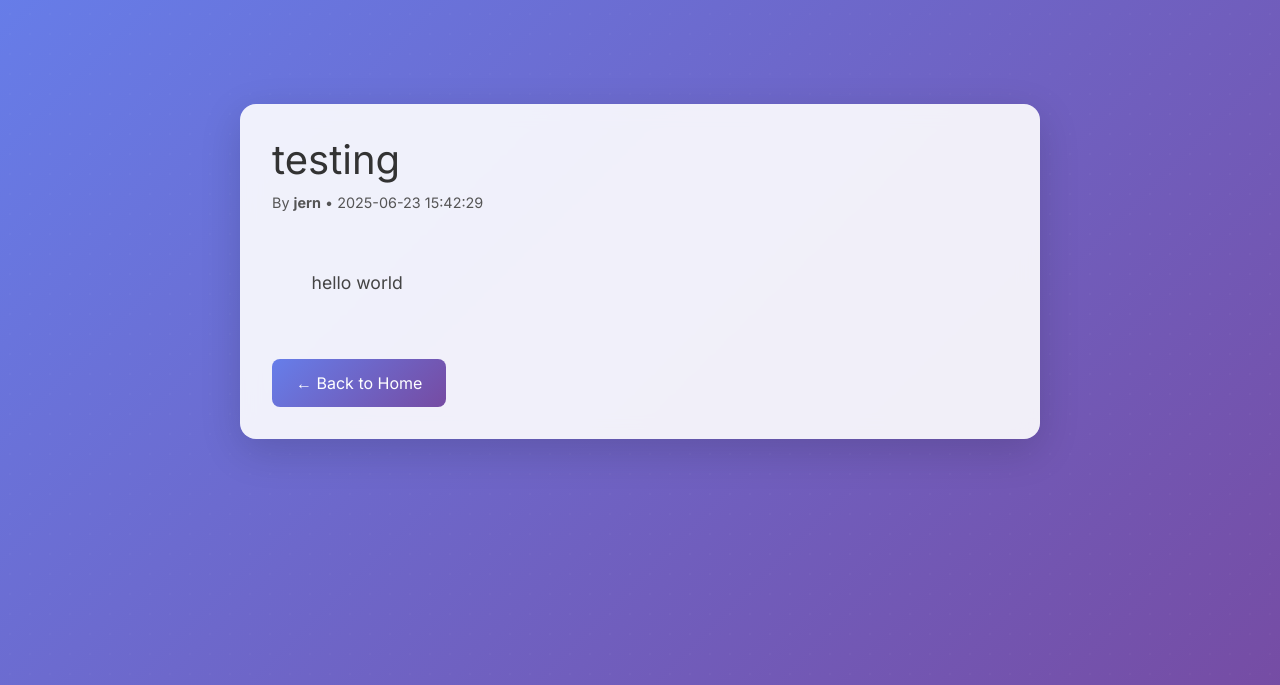
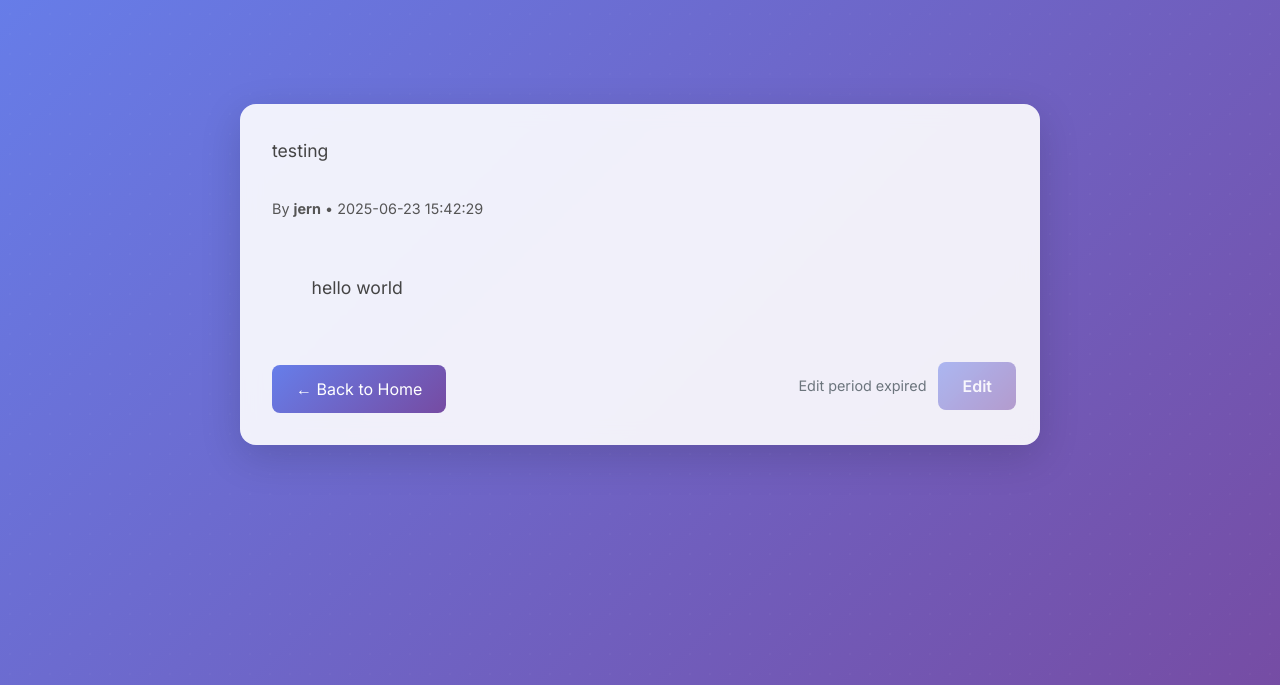
Before and after one commit to jern2004/VulnFix-BlogApp, a Flask app: page /post/1 in a window 1280 px wide. Shown: the part 56-741 px from the top of the page. Run offline with Flask 3, Linux system fonts and the light colour scheme; a user stored in the database is signed in; data comes from the database, SQL or seed files in the repository; both versions use the stored data as it was after the commit.

Commit message:
Implemented edit with a 1 hour countdown in view_post

```diff
--- a/app/models.py
+++ b/app/models.py
@@ -1,5 +1,6 @@
 import os
 import sqlite3
+from datetime import datetime
 from flask import current_app
 from werkzeug.security import generate_password_hash
 
@@ -72,28 +73,41 @@ def get_all_posts():
     )
     rows = cursor.fetchall()
     conn.close()
-    return [
-        {
-          'id': row['id'],
-          'title': row['title'],
-          'preview': row['content'][:100],
-          'author': row['author'],
-          'created_at': row['created_at']
-        }
-        for row in rows
-    ]
+
+    posts = []
+    for row in rows:
+        created = datetime.fromisoformat(row['created_at'])
+        posts.append({
+            'id': row['id'],
+            'title': row['title'],
+            'preview': row['content'][:100],
+            'author': row['author'],
+            'created_at': created
+        })
+    return posts
 
 def get_post_by_id(post_id):
     conn   = get_db_connection()
     cursor = conn.cursor()
     cursor.execute(
-        'SELECT p.id, p.title, p.content, p.author, p.created_at '
-        'FROM posts p WHERE p.id = ?',
+        'SELECT id, title, content, author, created_at FROM posts WHERE id = ?',
         (post_id,)
     )
-    post = cursor.fetchone()
+    row = cursor.fetchone()
     conn.close()
-    return post
+
+    if row is None:
+        return None
+
+    # parse the timestamp string into a datetime
+    created = datetime.fromisoformat(row['created_at'])
+    return {
+        'id': row['id'],
+        'title': row['title'],
+        'content': row['content'],
+        'author': row['author'],
+        'created_at': created
+    }
 
 def add_post(title, content, author):
     """
@@ -108,3 +122,16 @@ def add_post(title, content, author):
     )
     conn.commit()
     conn.close()
+
+def update_post(post_id, title, content):
+    """
+    Update an existing post’s title and content.
+    """
+    conn   = get_db_connection()
+    cursor = conn.cursor()
+    cursor.execute(
+        'UPDATE posts SET title = ?, content = ? WHERE id = ?',
+        (title, content, post_id)
+    )
+    conn.commit()
+    conn.close()
--- a/app/routes.py
+++ b/app/routes.py
@@ -1,22 +1,25 @@
+import os
+import sqlite3
+from datetime import datetime, timedelta
+from functools import wraps
 from flask import (
-    Flask, render_template, request, redirect,
-    url_for, session, flash
+    Flask, render_template, request,
+    redirect, url_for, session, flash
 )
-from functools import wraps
 from werkzeug.security import check_password_hash
 
 from app.models import (
-    init_db, add_user, get_user_by_username,
-    get_user_by_email, get_all_posts, add_post,
-    get_post_by_id
+    init_db,
+    add_user, get_user_by_username, get_user_by_email,
+    get_all_posts, add_post, get_post_by_id, update_post
 )
 from app.forms import PostForm
 from markupsafe import Markup
 
 app = Flask(__name__)
-app.secret_key = 'something_secret'  # change in prod!
+app.secret_key = os.environ.get('SECRET_KEY', 'something_secret')  # change in prod!
 
-# ensure tables exist
+# Ensure tables exist
 init_db()
 
 def login_required(f):
@@ -33,7 +36,7 @@ def index():
     posts = get_all_posts()
     return render_template('index.html', posts=posts)
 
-@app.route('/register', methods=['GET','POST'])
+@app.route('/register', methods=['GET', 'POST'])
 def register():
     if request.method == 'POST':
         username = request.form['username']
@@ -50,12 +53,12 @@ def register():
 
     return render_template('register.html')
 
-@app.route('/login', methods=['GET','POST'])
+@app.route('/login', methods=['GET', 'POST'])
 def login():
     if request.method == 'POST':
         username = request.form['username']
         password = request.form['password']
-        user = get_user_by_username(username)
+        user     = get_user_by_username(username)
 
         if user and check_password_hash(user['password'], password):
             session['username'] = user['username']
@@ -73,12 +76,11 @@ def logout():
     flash('Logged out.', 'info')
     return redirect(url_for('index'))
 
-@app.route('/post/new', methods=['GET','POST'])
+@app.route('/post/new', methods=['GET', 'POST'])
 @login_required
 def new_post():
     form = PostForm()
     if form.validate_on_submit():
-        # Note: we pass session['username'] because `author` is TEXT
         add_post(
             form.title.data,
             form.content.data,
@@ -86,8 +88,45 @@ def new_post():
         )
         flash('Your post has been published!', 'success')
         return redirect(url_for('index'))
+    # `edit=False` so your template can show "New Post"
+    return render_template('new_post.html', form=form, edit=False)
 
-    return render_template('new_post.html', form=form)
+@app.route('/post/edit/<int:post_id>', methods=['GET', 'POST'])
+@login_required
+def edit_post(post_id):
+    post = get_post_by_id(post_id)
+    if post is None:
+        flash('Post not found.', 'warning')
+        return redirect(url_for('index'))
+
+    # Only the author may edit
+    if session.get('username') != post['author']:
+        flash('You’re not allowed to edit that post.', 'danger')
+        return redirect(url_for('view_post', post_id=post_id))
+
+    # Enforce the 1-hour edit window
+    cutoff = post['created_at'] + timedelta(hours=1)
+    if datetime.utcnow() > cutoff:
+        flash('The edit window has closed (1 hour after posting).', 'warning')
+        return redirect(url_for('view_post', post_id=post_id))
+
+    # Pre-fill form with existing title/content
+    form = PostForm(data={
+        'title':   post['title'],
+        'content': post['content']
+    })
+
+    if form.validate_on_submit():
+        update_post(
+            post_id,
+            form.title.data,
+            form.content.data
+        )
+        flash('Your post has been updated.', 'success')
+        return redirect(url_for('view_post', post_id=post_id))
+
+    # `edit=True` so your template can show "Edit Post"
+    return render_template('new_post.html', form=form, edit=True)
 
 @app.route('/post/<int:post_id>')
 def view_post(post_id):
--- a/app/static/css/view_post.css
+++ b/app/static/css/view_post.css
@@ -13,13 +13,16 @@
 }
 
 .view-post-container {
+  position: relative;
+  padding: 2rem;
   background: rgba(255,255,255,0.9);
   backdrop-filter: blur(10px);
   border-radius: 16px;
   box-shadow: 0 12px 40px rgba(0,0,0,0.15);
   max-width: 800px;
   width: 100%;
-  padding: 2rem;
+  overflow-wrap: break-word;
+  word-wrap: break-word;
 }
 
 .view-post-container h1 {
@@ -34,12 +37,14 @@
   margin-bottom: 1.5rem;
 }
 
+.view-post-container h1,
 .view-post-container .post-content {
   font-size: 1.1rem;
   line-height: 1.7;
   color: #444;
   white-space: pre-wrap;
   margin-bottom: 2rem;
+  word-break: break-word;
 }
 
 .back-btn {
@@ -57,3 +62,51 @@
   transform: translateY(-2px);
   box-shadow: 0 4px 15px rgba(102,126,234,0.6);
 }
+
+.edit-section {
+  position: absolute;
+  bottom: 2.2rem;
+  right: 1.5rem;
+
+  display: flex;
+  align-items: center;
+  gap: 0.75rem;
+}
+
+/* 3. Swap the visual order: countdown first, then button */
+.edit-section #countdown {
+  order: 1;
+}
+.edit-section #edit-button {
+  order: 2;
+}
+
+/* 4. Countdown text */
+.edit-section #countdown {
+  font-size: 0.9rem;
+  color: #6c757d;
+}
+
+/* 5. Edit button styled just like .back-btn */
+#edit-button {
+  display: inline-block;
+  padding: 0.75rem 1.5rem;
+  background: linear-gradient(135deg, #667eea, #764ba2);
+  color: #fff !important;
+  border: none;
+  border-radius: 8px;
+  font-family: 'Inter', sans-serif;
+  font-weight: 600;
+  text-decoration: none;
+  transition: transform 0.2s, box-shadow 0.2s, opacity 0.2s;
+}
+
+#edit-button:hover:not(.disabled) {
+  transform: translateY(-2px);
+  box-shadow: 0 4px 15px rgba(102,126,234,0.6);
+}
+
+#edit-button.disabled {
+  opacity: 0.5;
+  cursor: not-allowed;
+}
--- /dev/null
+++ b/app/static/js/view_post.js
@@ -0,0 +1,34 @@
+document.addEventListener('DOMContentLoaded', () => {
+  const countdownEl = document.getElementById('countdown');
+  const editBtn     = document.getElementById('edit-button');
+  if (!countdownEl || !editBtn) return;
+
+  // parse the ISO date from our data-attribute
+  const createdAt = new Date(countdownEl.dataset.createdAt);
+  const expiryMs  = 60 * 60 * 1000; // 1 hour
+  const expiryTime = createdAt.getTime() + expiryMs;
+
+  function updateCountdown() {
+    const now  = Date.now();
+    const diff = expiryTime - now;
+
+    if (diff <= 0) {
+      countdownEl.textContent = 'Edit period expired';
+      editBtn.disabled = true;
+      editBtn.classList.add('disabled');  // add a CSS rule for .disabled { opacity: .5; cursor: not-allowed; }
+      clearInterval(timerInterval);
+    } else {
+      const hrs  = Math.floor(diff / 3600000);
+      const mins = Math.floor((diff % 3600000) / 60000);
+      const secs = Math.floor((diff % 60000) / 1000);
+      countdownEl.textContent =
+        `Time left to edit: ${String(hrs).padStart(2,'0')}:` +
+        `${String(mins).padStart(2,'0')}:` +
+        `${String(secs).padStart(2,'0')}`;
+    }
+  }
+
+  // start immediately, then every second
+  updateCountdown();
+  const timerInterval = setInterval(updateCountdown, 1000);
+});
--- a/app/templates/view_post.html
+++ b/app/templates/view_post.html
@@ -17,7 +17,29 @@
       <div class="post-content">
         {{ post.content | nl2br }}
       </div>
+
+      {% if session.get('username') == post.author %}
+      <div id="edit-section" class="edit-section">
+        <button
+          id="edit-button"
+          class="edit-btn"
+          onclick="window.location.href='{{ url_for('edit_post', post_id=post.id) }}'">
+          Edit
+        </button>
+        <!-- embed the ISO timestamp as a data-attribute -->
+          <span
+            id="countdown"
+            data-created-at="{{ post.created_at.isoformat() }}Z">
+          </span>
+      </div>
+      {% endif %}
+
       <a href="{{ url_for('index') }}" class="back-btn">← Back to Home</a>
     </div>
   </div>
 {% endblock %}
+
+{% block scripts %}
+  {{ super() }}
+  <script src="{{ url_for('static', filename='js/view_post.js') }}"></script>
+{% endblock %}
```
Also changed, not shown: app/database.db.
